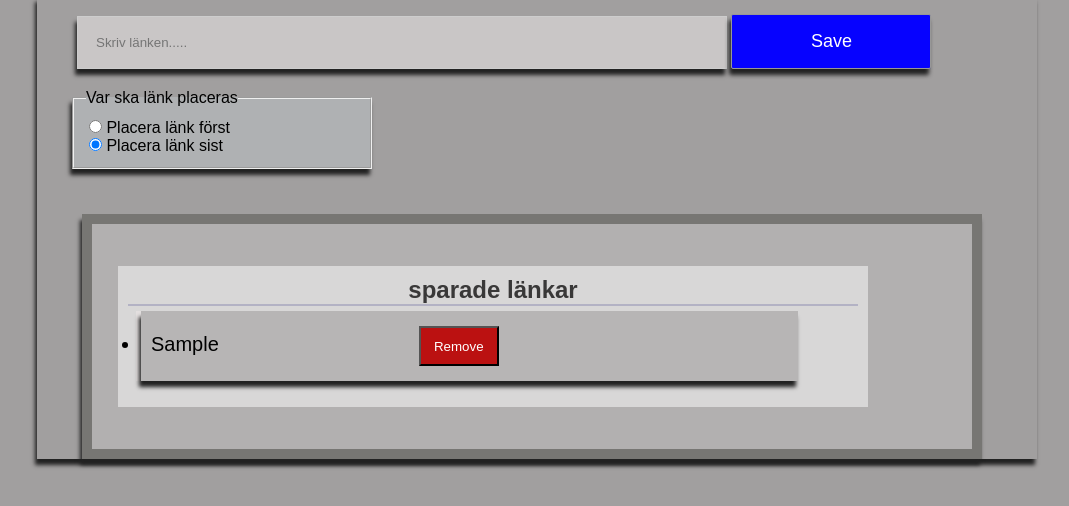
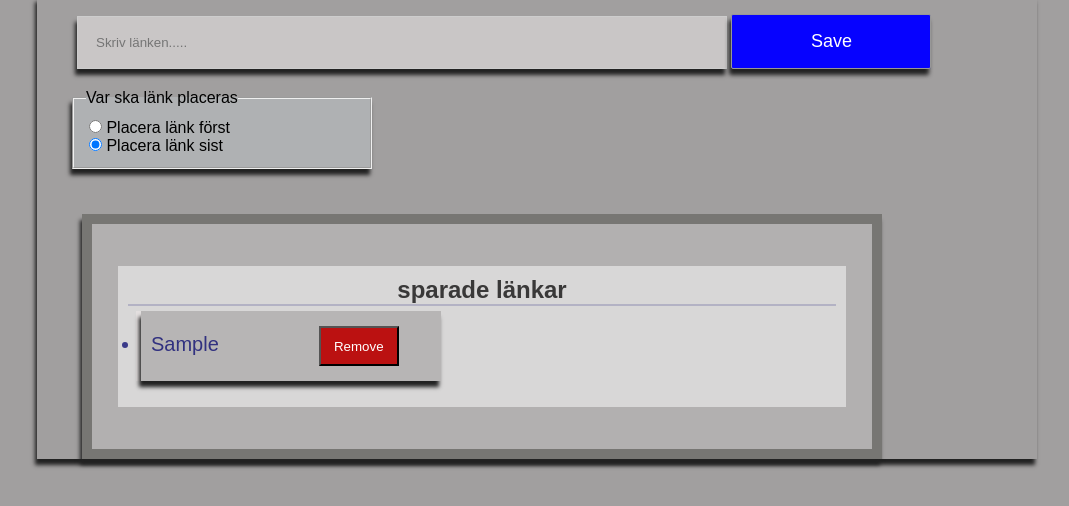
Before and after one commit to mostyekta/case-3, a plain HTML site: page index.html in a window 1280 px wide. Both pictures are taken after typing "Sample" into the empty fields and a click on the input "Save". Shown: the part 82-588 px from the top of the page, without its empty margins (103-1172 px from the left). Drawn offline with Linux system fonts and the light colour scheme.

Commit message:
changing in style

```diff
--- a/form.css
+++ b/form.css
@@ -46,7 +46,7 @@
    }
    .container {
 
-    max-width: 900px;
+    max-width: 80%;
     border: 10px solid rgb(119, 118, 115);
     padding: 2rem 1rem;
     margin: 45px;
@@ -56,7 +56,7 @@
     ul{
 
         margin-left: .5rem;
-        width: 90%;
+       max-width: 300px ;
         margin-bottom: 1rem;
         background-color: #e3dfdf;
       }
@@ -69,6 +69,7 @@
         /* max-width: 650px; */
         font-size: 20px;
         box-shadow: -2px 6px 4px #222;
+        color: rgba(1, 1, 108, 0.738);
        }
       hr{
          /* max-width: 100px; */
--- a/form.js
+++ b/form.js
@@ -23,11 +23,11 @@ const btnRemove = document.createElement("button");
 li.appendChild(btnRemove);
 
 
- btnRemove.style.background="#bb1111";
+  btnRemove.style.background="#bb1111";
   btnRemove.style.width="80px";
   btnRemove.style.height="40px";
   btnRemove.style.color="white";
- btnRemove.style.marginLeft="200px";
+  btnRemove.style.marginLeft="100px";
 
 
  ul.addEventListener("click",(event) => {
```
